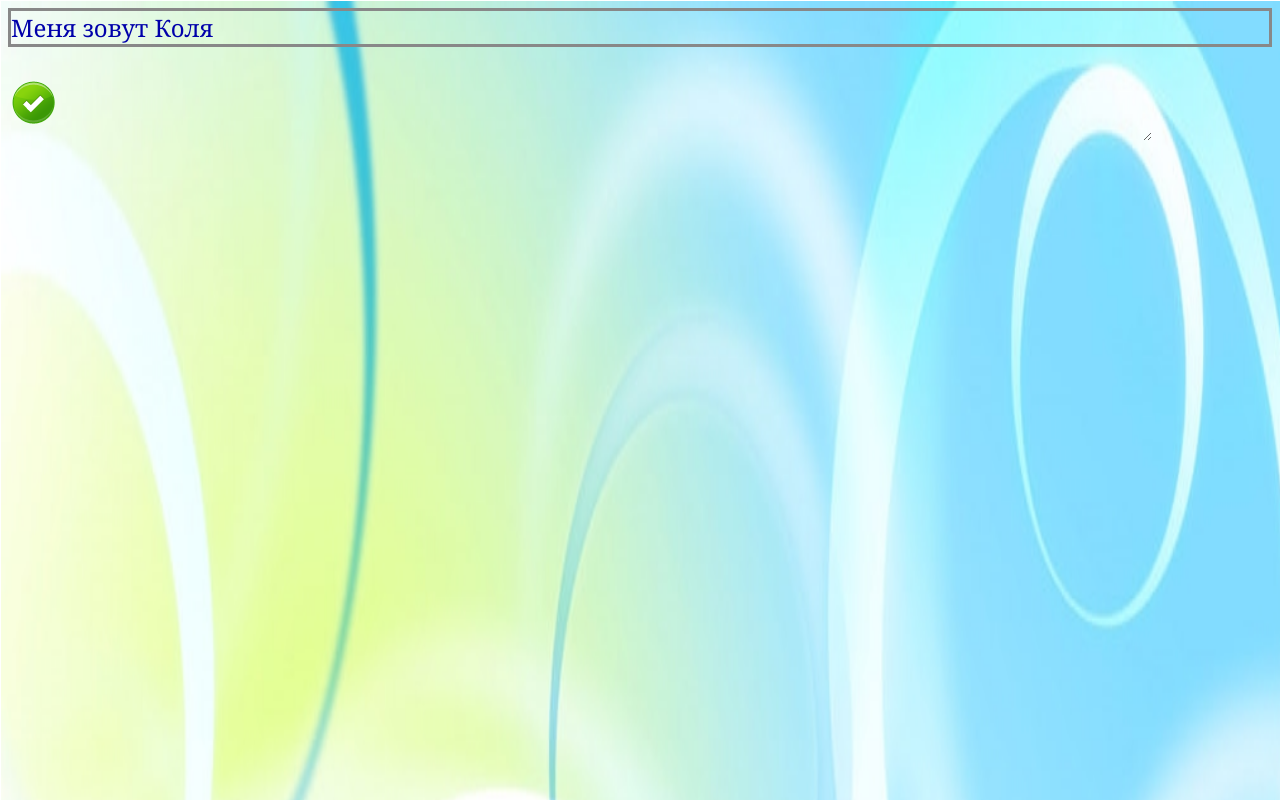
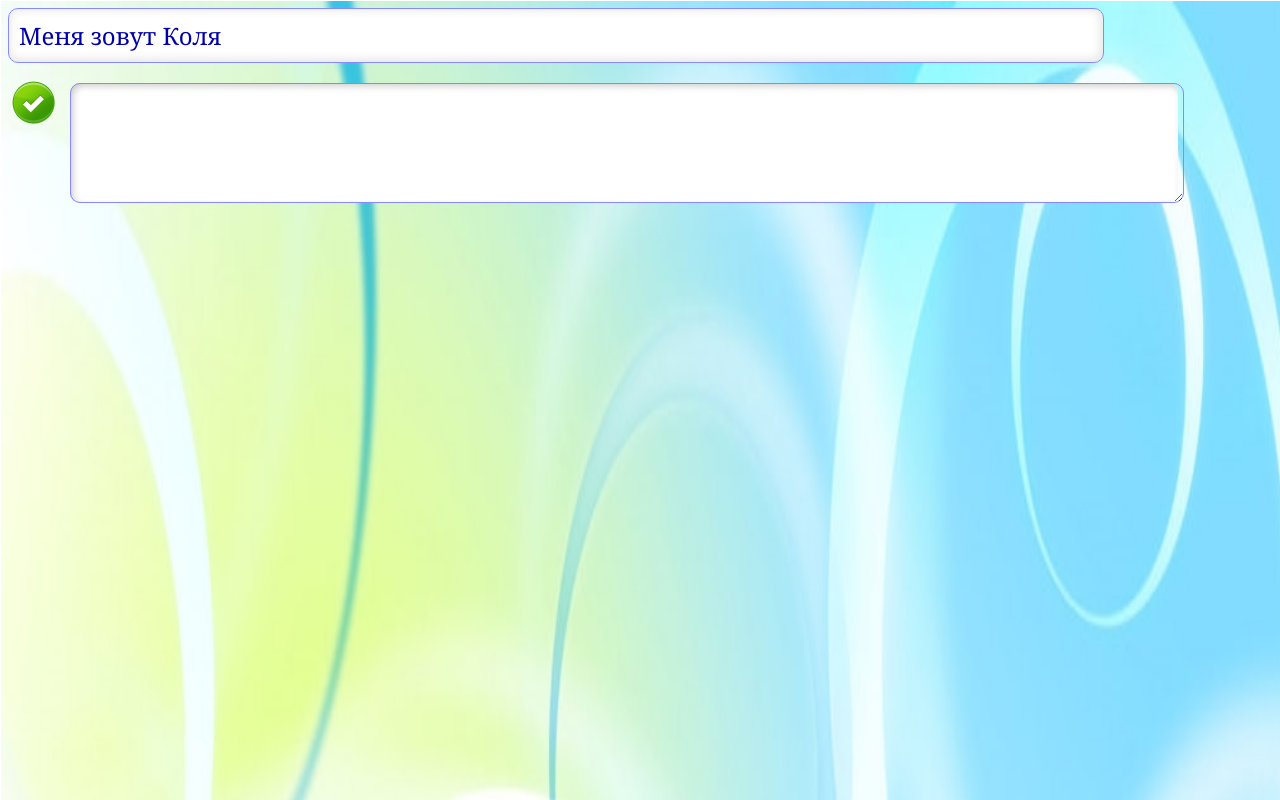
Before and after one commit to agrudtsin/gramatist, a website: page app/index.html in a window 1280 px wide. Drawn offline with Linux system fonts and the light colour scheme.

Commit message:
Appearance fixed
html and css

```diff
--- a/app/app.css
+++ b/app/app.css
@@ -1,60 +1,51 @@
 .DivNativeText {
-    BORDER-BOTTOM: #888 solid;
-    BORDER-LEFT: #888 solid;
     FONT-FAMILY: Georgia, Verdana, Times;
     MARGIN-BOTTOM: 20px;
     COLOR: #00a;
     FONT-SIZE: 24px;
-    BORDER-TOP: #888 solid;
-    BORDER-RIGHT: #888 solid
+    BORDER: #88F solid 1px;
+    border-radius: 10px;
+    PADDING: 10px;
+    WIDTH: 85%;
+    left: 70px;
+    box-shadow: -1px -1px 10px 2px rgba(0, 0, 0, 0.1) inset;
+    background: #FFF;
 }
 
 .TextDIVs {
     BORDER-BOTTOM: #888 1px;
     POSITION: absolute;
-    BORDER-LEFT: #888 1px;
-    PADDING-BOTTOM: 10px;
-    PADDING-LEFT: 10px;
+    BORDER: #888 1px;
     WIDTH: 85%;
-    PADDING-RIGHT: 10px;
+    height: 100px;
     FONT-FAMILY: "Verily Serif Mono", monospace;
     BACKGROUND: none transparent scroll repeat 0% 0%;
     FONT-SIZE: 24px;
-    BORDER-TOP: #888 1px;
-    BORDER-RIGHT: #888 1px;
-    PADDING-TOP: 10px;
-    LEFT: 5%;
-    border-top-right-radius: 2em;
-    border-top-left-radius: 7px;
-    border-bottom-right-radius: 2px;
-    border-bottom-left-radius: 2px
+    PADDING: 10px;
+    left: 70px;
+    border-radius: 10px;
 }
 
 #usertext {
-    BORDER-BOTTOM: #888 1px;
+    BORDER: #88F solid 1px;
     POSITION: absolute;
-    BORDER-LEFT: #888 1px;
-    PADDING-BOTTOM: 10px;
-    PADDING-LEFT: 10px;
-    WIDTH: 85%;
-    PADDING-RIGHT: 10px;
+    PADDING: 10px;
+    WIDTH: 87%;
+    height: 120px;
     FONT-FAMILY: "Verily Serif Mono", monospace;
     BACKGROUND: none transparent scroll repeat 0% 0%;
     FONT-SIZE: 24px;
-    BORDER-TOP: #888 1px;
-    BORDER-RIGHT: #888 1px;
-    PADDING-TOP: 10px;
-    LEFT: 5%;
-    border-top-right-radius: 2em;
-    border-top-left-radius: 7px;
-    border-bottom-right-radius: 2px;
-    border-bottom-left-radius: 2px
+    Z-INDEX: 2;
+    filter: alpha(opacity: 0);
+    border-radius: 10px;
+    left: 70px;
 }
 
 .textarea {
     filter: alpha(opacity:0);
     opacity: 0;
     -moz-opacity: 0
+    BORDER: #88F 1px;
 }
 .background {
     Z-INDEX: -100;
@@ -70,3 +61,9 @@
     TOP: 78px;
     LEFT: 10px
 }
+
+.backgroundInput {
+    background: #FFF;
+    box-shadow: 3px 3px 7px #CCC inset;
+    left: 70px;
+}
--- a/app/index.html
+++ b/app/index.html
@@ -15,7 +15,7 @@
     </div>
 
     <!-- RED! text -->
-    <div id="WrongLettersForPhrase" class="TextDIVs" style="Z-INDEX: -10; color: red " >
+    <div id="WrongLettersForPhrase" class="TextDIVs backgroundInput" style="Z-INDEX: -10; color: red " >
       {{redText}}
      </div>
 
@@ -34,8 +34,7 @@
         {{blueText}}
     </div>
 
-    <textarea id="userText" ng-model="userText" ng-change="onUserTextChange()" ng-enter="onUserTextEnter()"
-              style="Z-INDEX: 2; filter: alpha(opacity: 0)">
+    <textarea id="userText" ng-model="userText" ng-change="onUserTextChange()" ng-enter="onUserTextEnter()">
     </textarea>
 
     <div style="Z-INDEX: -1; COLOR: #000; TOP: 78px; CURSOR: none; pointer-events: none" id="RedText"
```
